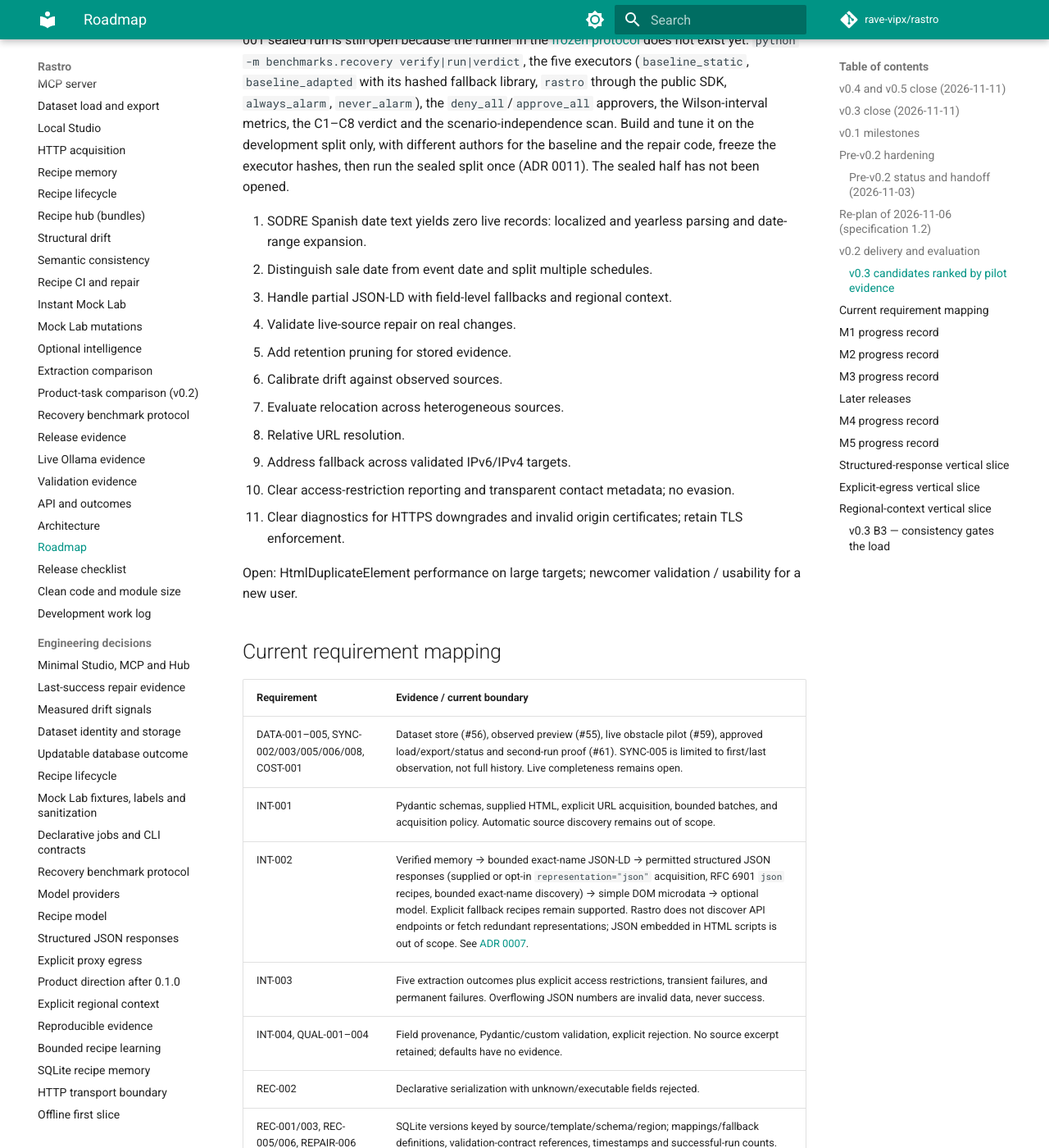
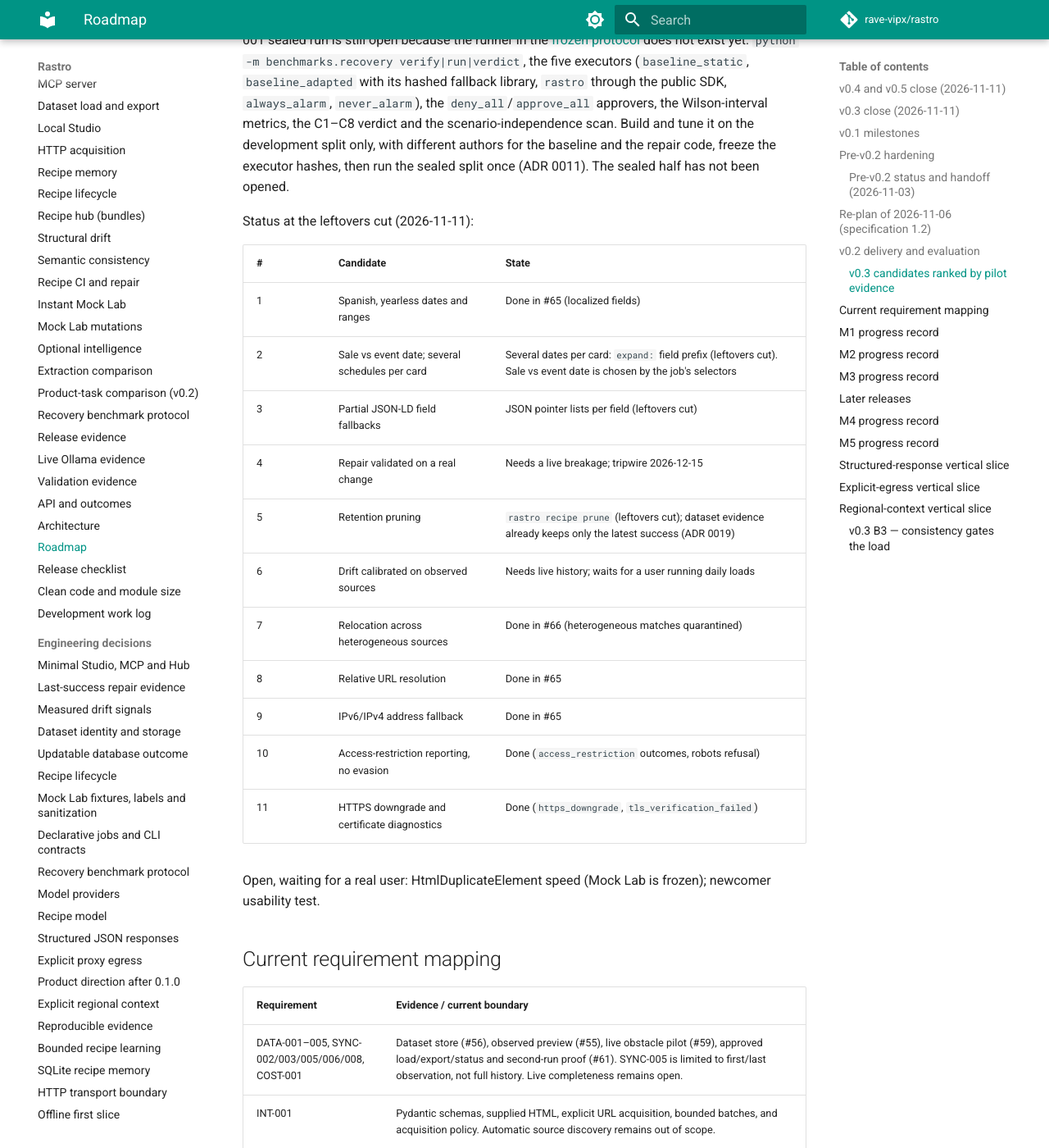
Before and after one commit to rave-vipx/rastro, an MkDocs documentation site: the page built from docs/roadmap.md, in a window 1280 px wide and 1400 px high, scrolled down 5917 px. Shown: the whole window at 82% size. Built offline with MkDocs 1.6.1 and Material for MkDocs 9.7.7, drawn with Linux system fonts in a browser that asks for light colours; comment, search, counter and statistics services are not loaded.

Commit message:
docs: roadmap candidate status; Studio skips JSON-LD pointer lists (P-008)
Co-Authored-By: Claude Opus 5.5 <noreply@anthropic.com>

```diff
--- a/docs/roadmap.md
+++ b/docs/roadmap.md
@@ -105,19 +105,23 @@ The pilot observations lead this list; items 8–11 are earlier pilot-ranked acq
 
 **First v0.3 task (owner decision, 2026-11-08): build the recovery benchmark harness.** The DIFF-001 sealed run is still open because the runner in the [frozen protocol](recovery-benchmark.md#reproducibility) does not exist yet: `python -m benchmarks.recovery verify|run|verdict`, the five executors (`baseline_static`, `baseline_adapted` with its hashed fallback library, `rastro` through the public SDK, `always_alarm`, `never_alarm`), the `deny_all`/`approve_all` approvers, the Wilson-interval metrics, the C1–C8 verdict and the scenario-independence scan. Build and tune it on the development split only, with different authors for the baseline and the repair code, freeze the executor hashes, then run the sealed split once (ADR 0011). The sealed half has not been opened.
 
-1. SODRE Spanish date text yields zero live records: localized and yearless parsing and date-range expansion.
-2. Distinguish sale date from event date and split multiple schedules.
-3. Handle partial JSON-LD with field-level fallbacks and regional context.
-4. Validate live-source repair on real changes.
-5. Add retention pruning for stored evidence.
-6. Calibrate drift against observed sources.
-7. Evaluate relocation across heterogeneous sources.
-8. Relative URL resolution.
-9. Address fallback across validated IPv6/IPv4 targets.
-10. Clear access-restriction reporting and transparent contact metadata; no evasion.
-11. Clear diagnostics for HTTPS downgrades and invalid origin certificates; retain TLS enforcement.
+Status at the leftovers cut (2026-11-11):
 
-Open: HtmlDuplicateElement performance on large targets; newcomer validation / usability for a new user.
+| # | Candidate | State |
+| --- | --- | --- |
+| 1 | Spanish, yearless dates and ranges | Done in #65 (localized fields) |
+| 2 | Sale vs event date; several schedules per card | Several dates per card: `expand:` field prefix (leftovers cut). Sale vs event date is chosen by the job's selectors |
+| 3 | Partial JSON-LD field fallbacks | JSON pointer lists per field (leftovers cut) |
+| 4 | Repair validated on a real change | Needs a live breakage; tripwire 2026-12-15 |
+| 5 | Retention pruning | `rastro recipe prune` (leftovers cut); dataset evidence already keeps only the latest success (ADR 0019) |
+| 6 | Drift calibrated on observed sources | Needs live history; waits for a user running daily loads |
+| 7 | Relocation across heterogeneous sources | Done in #66 (heterogeneous matches quarantined) |
+| 8 | Relative URL resolution | Done in #65 |
+| 9 | IPv6/IPv4 address fallback | Done in #65 |
+| 10 | Access-restriction reporting, no evasion | Done (`access_restriction` outcomes, robots refusal) |
+| 11 | HTTPS downgrade and certificate diagnostics | Done (`https_downgrade`, `tls_verification_failed`) |
+
+Open, waiting for a real user: HtmlDuplicateElement speed (Mock Lab is frozen); newcomer usability test.
 
 ## Current requirement mapping
 
```
Also changed, not shown: 2 other files.
